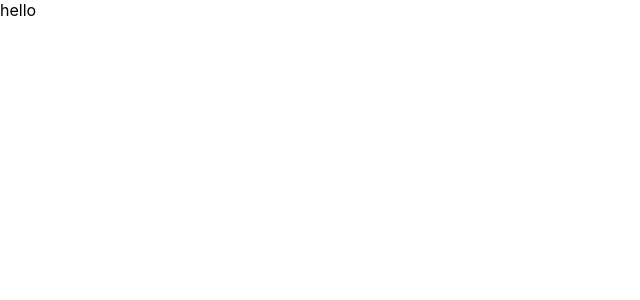
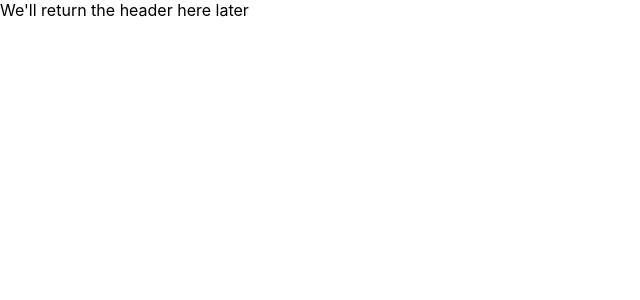
Before and after one commit to pvaliani/reddit_music_news_app, a React (Create React App) app: page / in a window 1280 px wide. Shown: the top 300 px of the page, without its empty margins (0-640 px from the left). Built offline with nearby package versions, Linux system fonts and the light colour scheme.

Commit message:
added fetch

```diff
--- a/src/App.js
+++ b/src/App.js
@@ -1,8 +1,35 @@
+// Import css styling, useState and useEffect
 import './App.css';
+import { useState, useEffect } from  'react';
+import StoryList from './components/StoryList';
+
+// Container for reddit stories state
 
 function App() {
+
+  // Define stories will be kept as objects
+  const [stories, setStories] = useState([])
+
+
+  // Fetch the data
+  const fetchMusicNews = () => {
+
+    // Store API url in a variable for the fetch
+    const url = `https://www.reddit.com/r/MusicNews/.json`;
+    // Fetch returns a promise object - i.e before any conversion of .json
+    fetch(url)
+    // .then returns another promise which is then converted to .json
+    .then((response) => response.json())
+    .then((data) => setStories(data))
+
+  };
+
+
+
   return (
-   "hello"
+
+  "We'll return the header here later"
+
   );
 }
 
```
Also changed, not shown: 1 other file (tests, documents, lock files or other folders).
